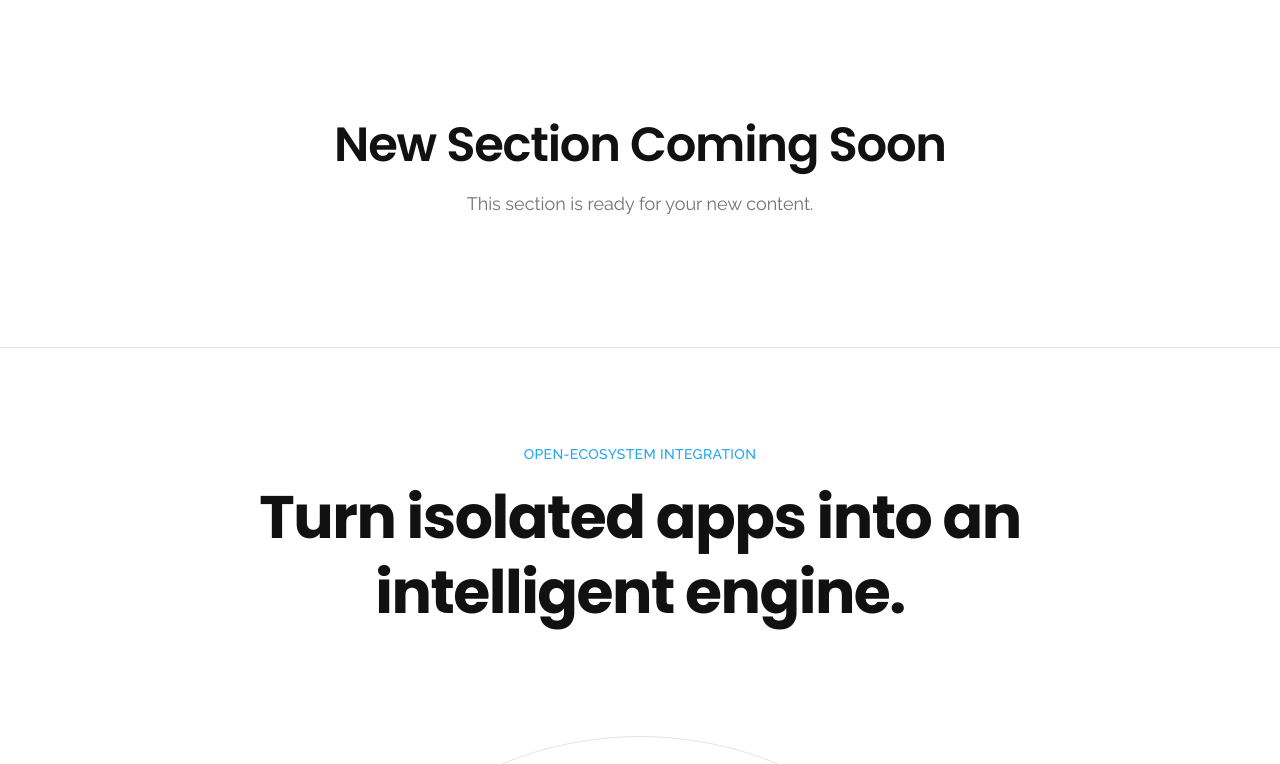
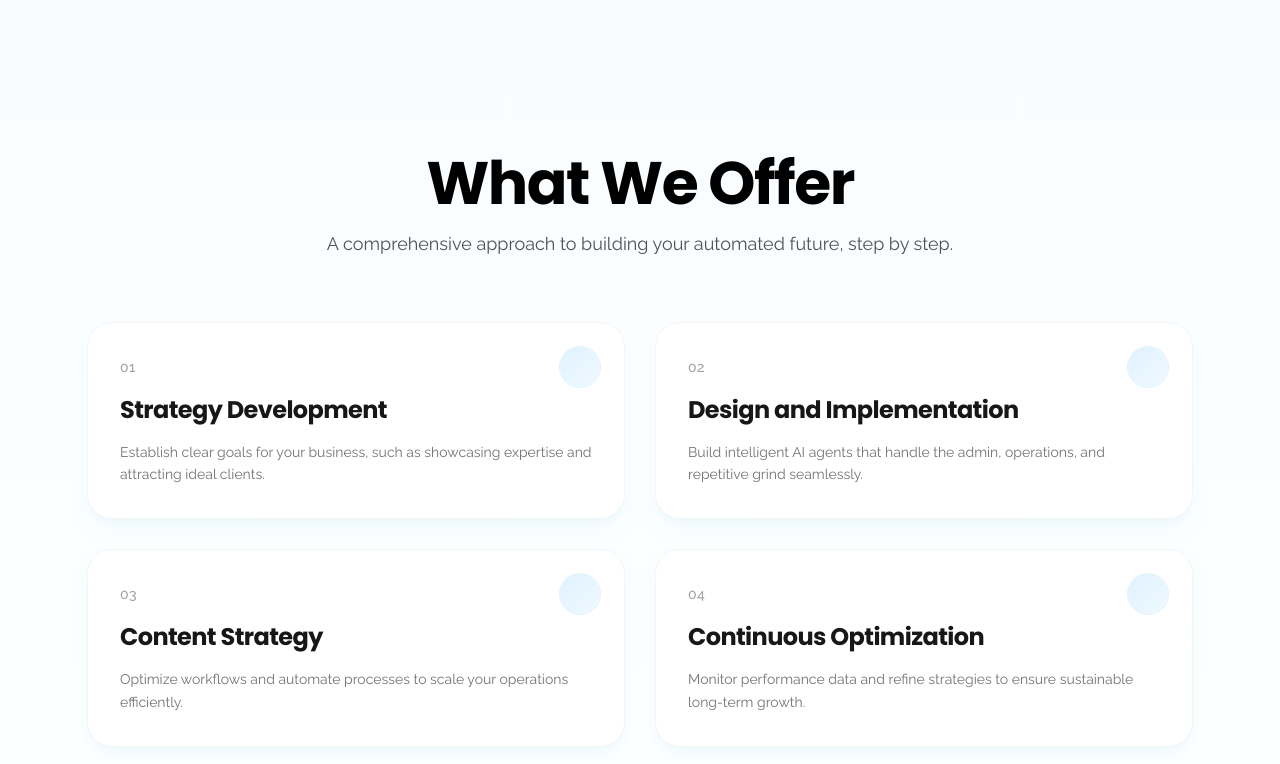
Before and after one commit to rmgtx/Kingsidenew, a React (Vite) app: page / in a window 1280 px wide. Shown: the part 1680-2444 px from the top of the page. Built offline with nearby package versions, Linux system fonts and the light colour scheme.

Commit message:
feat: Update InfoCardsSection to 'What We Offer'
- Change header from 'Our Process' to 'What We Offer'
- Finalize 2x2 grid layout with staggered animation
- Ensure consistent styling with black header and light blue gradient background

```diff
--- a/src/components/sections/InfoCardsSection.tsx
+++ b/src/components/sections/InfoCardsSection.tsx
@@ -1,52 +1,133 @@
 import { motion, useInView } from "framer-motion";
 import React from "react";
 
-const container = {
+const cards = [
+  {
+    number: "01",
+    title: "Strategy Development",
+    description: "Establish clear goals for your business, such as showcasing expertise and attracting ideal clients."
+  },
+  {
+    number: "02",
+    title: "Design and Implementation",
+    description: "Build intelligent AI agents that handle the admin, operations, and repetitive grind seamlessly."
+  },
+  {
+    number: "03",
+    title: "Content Strategy",
+    description: "Optimize workflows and automate processes to scale your operations efficiently."
+  },
+  {
+    number: "04",
+    title: "Continuous Optimization",
+    description: "Monitor performance data and refine strategies to ensure sustainable long-term growth."
+  }
+];
+
+const containerVariants = {
   hidden: {},
-  show: { transition: { staggerChildren: 0.14, delayChildren: 0.06 } }
+  show: {
+    transition: {
+      staggerChildren: 0.2, // Delay between header, row 1, row 2
+    },
+  },
 };
 
-const item = {
-  hidden: { opacity: 0, y: 20 },
-  show: { opacity: 1, y: 0 }
+const wrapperVariants = {
+  hidden: {
+    opacity: 0,
+    y: 40,
+    scale: 0.95,
+  },
+  show: {
+    opacity: 1,
+    y: 0,
+    scale: 1,
+    transition: {
+      duration: 0.7,
+      ease: [0.22, 1, 0.36, 1] as [number, number, number, number],
+    },
+  },
 };
 
-function useScrollReveal({ amount = 0.25, once = true } = {}) {
+function useScrollReveal({ amount = 0.2, once = true } = {}) {
   const ref = React.useRef<HTMLDivElement | null>(null);
   const inView = useInView(ref, { amount, once });
   return { ref, inView };
 }
 
+function InfoCard({ card, className = "" }: { card: typeof cards[0]; className?: string }) {
+  // Use a simple div here, relying on the parent wrapper for entrance animation
+  return (
+    <div
+      className={`group relative h-full overflow-hidden rounded-3xl bg-white p-8 shadow-lg shadow-sky-500/5 ring-1 ring-neutral-100 transition-all duration-300 hover:shadow-xl hover:shadow-sky-500/10 hover:-translate-y-1 ${className}`}
+    >
+      {/* Decorative circle in top right */}
+      <div className="absolute top-6 right-6 h-10 w-10 rounded-full bg-gradient-to-br from-sky-100 to-sky-50 ring-1 ring-sky-100 transition-all duration-300 group-hover:from-sky-200 group-hover:to-sky-100" />
+
+      {/* Number badge */}
+      <span className="text-sm font-medium text-neutral-400 tracking-wide">
+        {card.number}
+      </span>
+
+      {/* Title */}
+      <h3 className="mt-4 text-2xl font-bold tracking-tight text-neutral-900 leading-tight">
+        {card.title}
+      </h3>
+
+      {/* Description */}
+      <p className="mt-4 text-sm leading-relaxed text-neutral-500">
+        {card.description}
+      </p>
+    </div>
+  );
+}
+
 export function InfoCardsSection() {
-  const { ref, inView } = useScrollReveal({ amount: 0.25, once: true });
+  const { ref, inView } = useScrollReveal({ amount: 0.2, once: true });
 
   return (
-    <section className="w-full bg-background">
-      <div className="mx-auto max-w-6xl px-6 py-24 sm:py-32">
+    <section className="w-full bg-gradient-to-b from-sky-50/40 to-sky-50/10">
+      <div className="mx-auto max-w-6xl px-6 py-32 sm:py-40">
         <motion.div
           ref={ref}
-          variants={container}
+          variants={containerVariants}
           initial="hidden"
           animate={inView ? "show" : "hidden"}
-          className="text-center"
+          className="flex flex-col items-center gap-16"
         >
-          <motion.h2
-            variants={item}
-            transition={{ duration: 0.55, ease: "easeOut" }}
-            className="text-3xl font-semibold tracking-tight text-foreground sm:text-5xl"
+          {/* Header Section */}
+          <motion.div
+            variants={wrapperVariants}
+            className="text-center max-w-3xl mx-auto space-y-4"
           >
-            {/* Add your section title here */}
-            New Section Coming Soon
-          </motion.h2>
+            <h2 className="text-4xl font-bold tracking-tight text-black sm:text-5xl lg:text-6xl">
+              What We Offer
+            </h2>
+            <p className="text-lg text-neutral-600 max-w-2xl mx-auto leading-relaxed">
+              A comprehensive approach to building your automated future, step by step.
+            </p>
+          </motion.div>
 
-          <motion.p
-            variants={item}
-            transition={{ duration: 0.55, ease: "easeOut" }}
-            className="mt-5 text-base leading-relaxed text-muted-foreground sm:text-lg max-w-2xl mx-auto"
-          >
-            {/* Add your section description here */}
-            This section is ready for your new content.
-          </motion.p>
+          <div className="grid w-full gap-6 sm:grid-cols-2 lg:gap-8">
+            {/* Row 1 - Cards 1 & 2 */}
+            <motion.div variants={wrapperVariants} className="flex flex-col gap-6 lg:gap-8">
+              <InfoCard card={cards[0]} className="h-full" />
+            </motion.div>
+
+            <motion.div variants={wrapperVariants} className="flex flex-col gap-6 lg:gap-8">
+              <InfoCard card={cards[1]} className="h-full" />
+            </motion.div>
+
+            {/* Row 2 - Cards 3 & 4 (Wait for Row 1) */}
+            <motion.div variants={wrapperVariants} className="flex flex-col gap-6 lg:gap-8">
+              <InfoCard card={cards[2]} className="h-full" />
+            </motion.div>
+
+            <motion.div variants={wrapperVariants} className="flex flex-col gap-6 lg:gap-8">
+              <InfoCard card={cards[3]} className="h-full" />
+            </motion.div>
+          </div>
         </motion.div>
       </div>
     </section>
```
